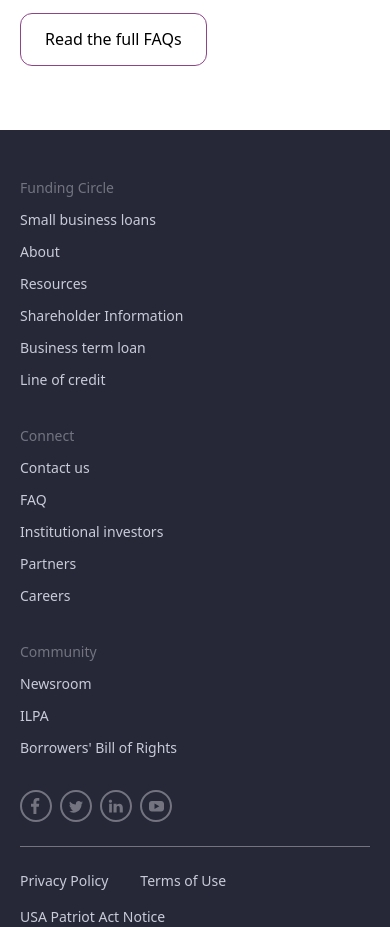
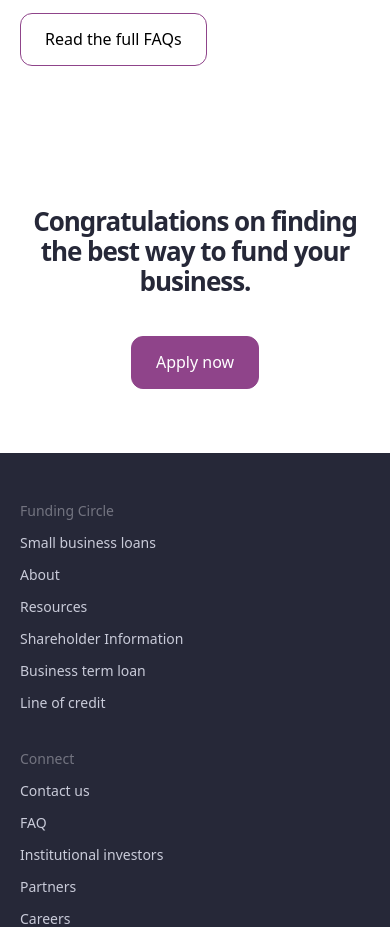
Before and after one commit to soumik9/funding-circle-landing, a Next.js app: page / in a window 390 px wide. Shown: the part 4344-5271 px from the top of the page. Built offline with nearby package versions, Linux system fonts and the light colour scheme.

Commit message:
finding with responsive

```diff
--- a/src/pages/index.js
+++ b/src/pages/index.js
@@ -1,6 +1,7 @@
 import Footer from "@/components/shared/Footer";
 import MiniHeader from "@/components/shared/MiniHeader";
 import Faq from "@/views/Home/Faq";
+import Finding from "@/views/Home/Finding";
 import Offer from "@/views/Home/Offer";
 import WhoWeAre from "@/views/Home/WhoWeAre";
 import WhyChooseUs from "@/views/Home/WhyChooseUs";
@@ -15,6 +16,7 @@
       <WhyChooseUs />
       <WhoWeAre />
       <Faq />
+      <Finding />
       <Footer />
     </>
   );
--- /dev/null
+++ b/src/views/Home/Finding.jsx
@@ -0,0 +1,17 @@
+import React from 'react';
+
+const Finding = () => {
+    return (
+        <div className='container lg:flex lg:flex-col lg:items-center'>
+            <div className='section-cmn text-center w-full lg:max-w-[80%] xl:max-w-[75%] '>
+                <h2 className="text-[26px] lg:text-[60px] tracking-[-1.02px] text-center mt-3 md:mt-4 leading-[30px] lg:leading-[70px] font-bold text-dark">Congratulations on finding the best way to fund your business.</h2>
+
+                <button className='mt-[2.5rem] btn btn-cta bg-primary text-white'>
+                    Apply now
+                </button>
+            </div>
+        </div>
+    );
+};
+
+export default Finding;
```
